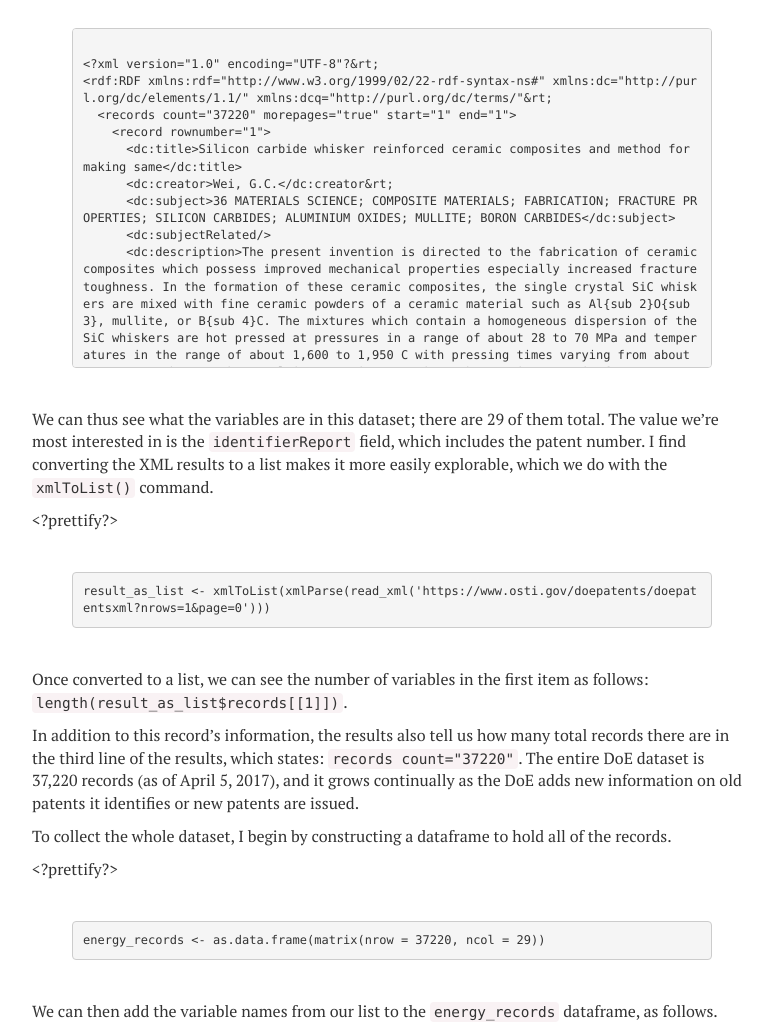
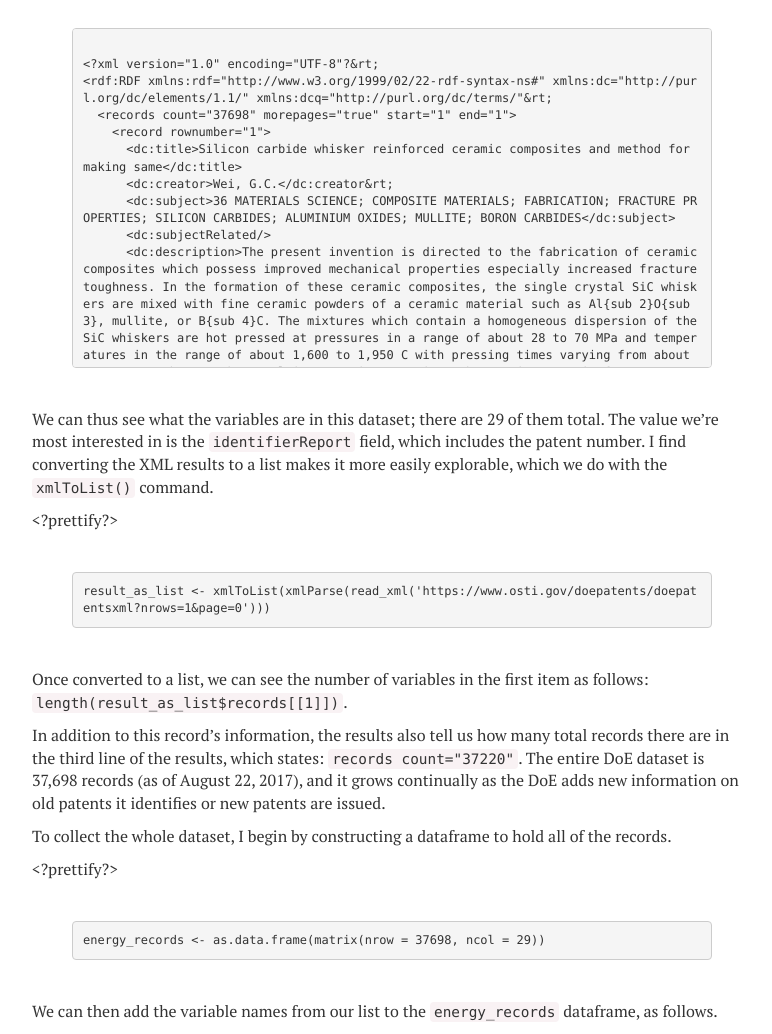
Before and after one commit to joshuarbruce/joshuarbruce.github.io, a Jekyll site: the page built from drafts/2017-04-05-getting-doe-patents.md, in a window 1280 px wide and 1400 px high, scrolled down 572 px. Shown: the part 203-1237 px from the top of the window, without its empty margins (248-1020 px from the left). Built offline with Jekyll 4.4.1, drawn with Linux system fonts in a browser that asks for light colours; nearby versions of some CDN libraries.

Commit message:
update draft

```diff
--- a/drafts/2017-04-05-getting-doe-patents.md
+++ b/drafts/2017-04-05-getting-doe-patents.md
@@ -27,7 +27,7 @@ xmlParse(read_xml('https://www.osti.gov/doepatents/doepatentsxml?nrows=1&page=0'
 <code>
 &lt;?xml version="1.0" encoding="UTF-8"?&rt;
 &lt;rdf:RDF xmlns:rdf="http://www.w3.org/1999/02/22-rdf-syntax-ns#" xmlns:dc="http://purl.org/dc/elements/1.1/" xmlns:dcq="http://purl.org/dc/terms/"&rt;
-  &lt;records count="37220" morepages="true" start="1" end="1">
+  &lt;records count="37698" morepages="true" start="1" end="1">
     &lt;record rownumber="1">
       &lt;dc:title>Silicon carbide whisker reinforced ceramic composites and method for making same&lt;/dc:title>
       &lt;dc:creator>Wei, G.C.&lt;/dc:creator&rt;
@@ -72,13 +72,13 @@ result_as_list <- xmlToList(xmlParse(read_xml('https://www.osti.gov/doepatents/d
 
 Once converted to a list, we can see the number of variables in the first item as follows: <code>length(result_as_list$records[[1]])</code>.
 
-In addition to this record's information, the results also tell us how many total records there are in the third line of the results, which states: <code>records count="37220"</code>. The entire DoE dataset is 37,220 records (as of April 5, 2017), and it grows continually as the DoE adds new information on old patents it identifies or new patents are issued.
+In addition to this record's information, the results also tell us how many total records there are in the third line of the results, which states: <code>records count="37220"</code>. The entire DoE dataset is 37,698 records (as of August 22, 2017), and it grows continually as the DoE adds new information on old patents it identifies or new patents are issued.
 
 To collect the whole dataset, I begin by constructing a dataframe to hold all of the records.
 
 <?prettify?>
 <pre class="prettyprint lang-r">
-energy_records <- as.data.frame(matrix(nrow = 37220, ncol = 29))
+energy_records <- as.data.frame(matrix(nrow = 37698, ncol = 29))
 </pre>
 
 We can then add the variable names from our list to the <code>energy_records</code> dataframe, as follows.
```
